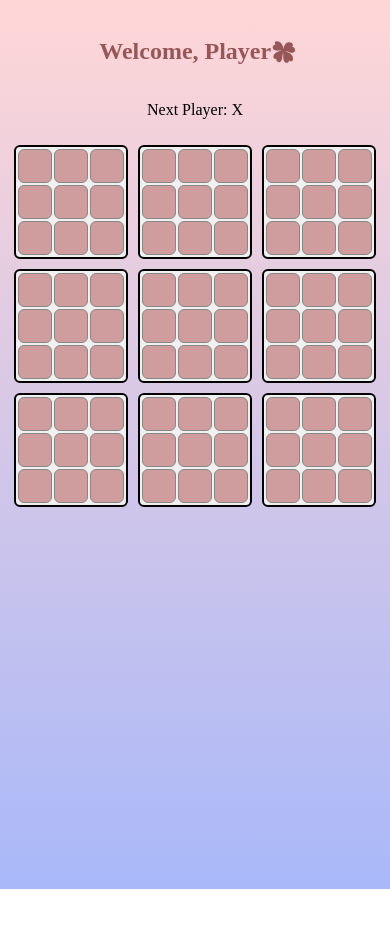
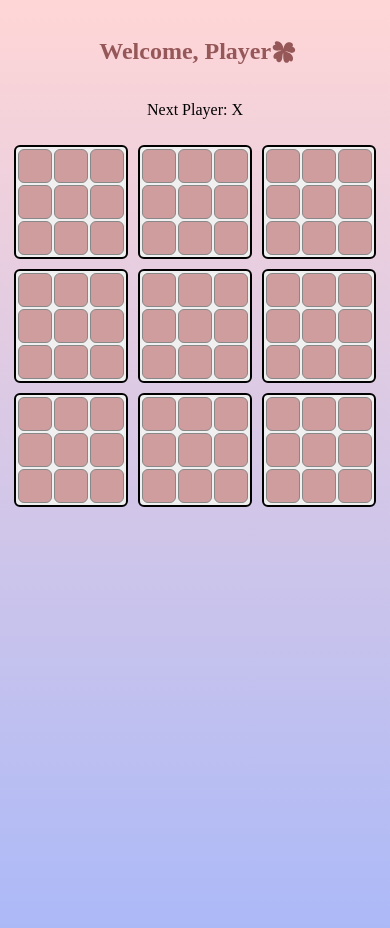
Before and after one commit to Sreyashee/ultimateTicTacToe-frontend, a React (Create React App) app: page /ultimate in a window 390 px wide. Shown: the top 928 px of the page. Before the commit the page ends 889 px from the top, so only its background shows below. Built offline with nearby package versions, Linux system fonts and the light colour scheme.

Commit message:
Update UltimateTicTacToe.css

```diff
--- a/src/pages/UltimateTicTacToe.css
+++ b/src/pages/UltimateTicTacToe.css
@@ -116,7 +116,7 @@ select {
 }
 @media (max-width: 768px) {
 .ultimate-container{
-    padding-bottom: 100%;
+    padding-bottom: 120%;
 }
   .small-board {
     grid-template-columns: repeat(3, 40px);
```
